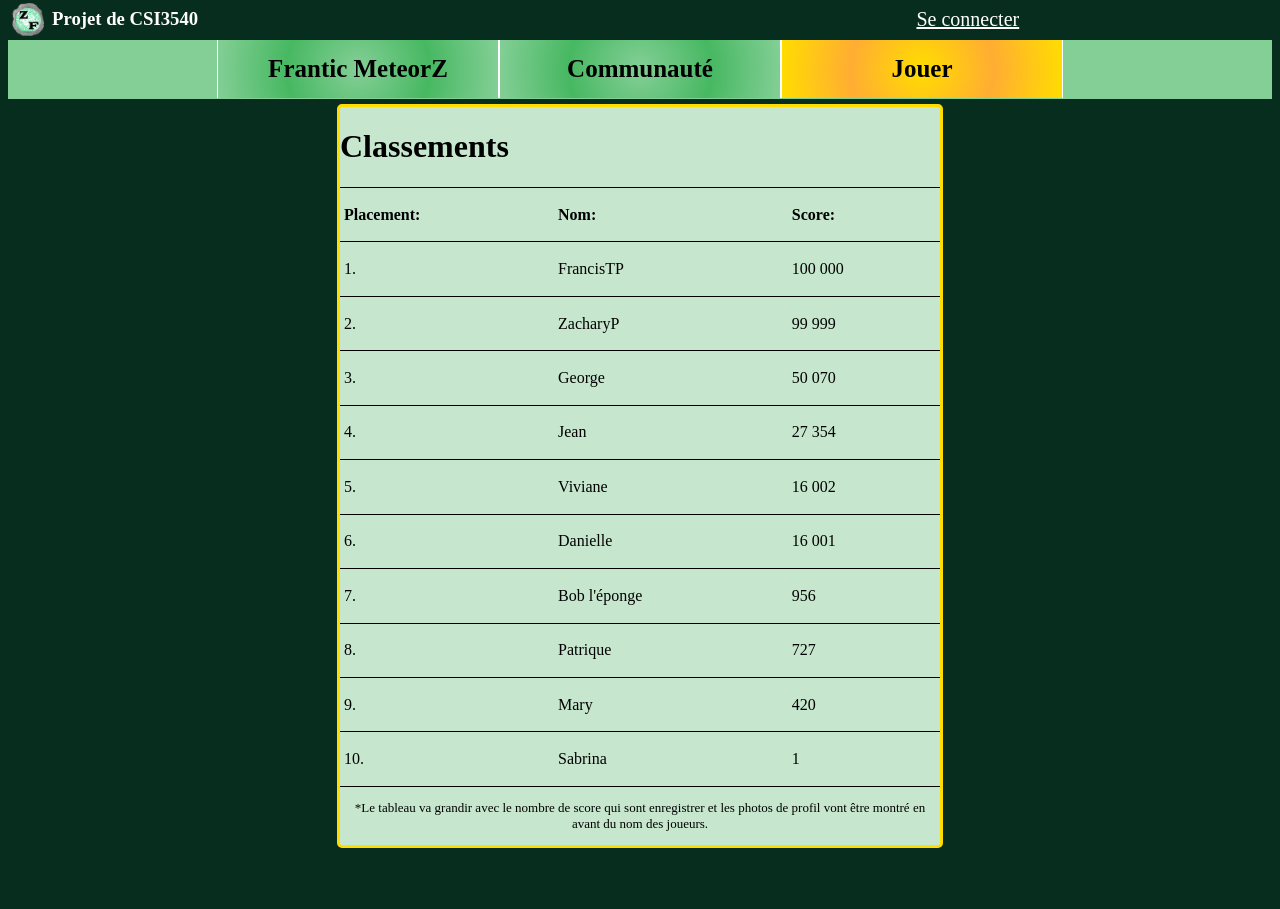
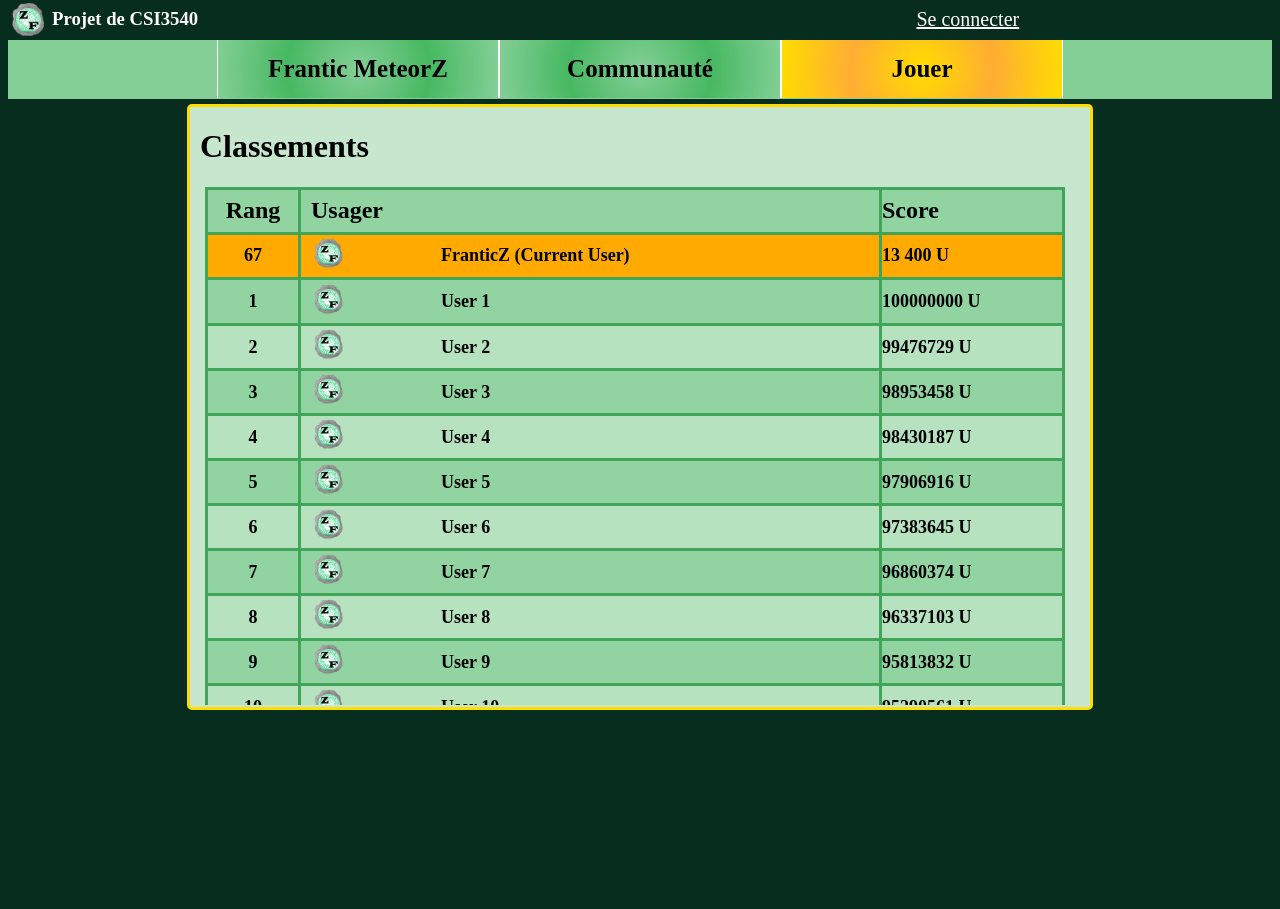
Before and after one commit to paquzach/CSI3540_Projet_ZP_FT, a PHP site: page /public/html/highscore.html in a window 1280 px wide. Shown: the top 909 px of the page. Run offline with PHP 8.4, Linux system fonts and the light colour scheme.

Commit message:
Changements sur la page highscore. Ajout de javascript pour la preparation de collecte de base de donnees

```diff
--- a/F&Z/public/css/style.css
+++ b/F&Z/public/css/style.css
@@ -61,6 +61,55 @@ body
 	-webkit-transition: margin-top 1s;
     transition: margin-top 1s;
 }
+
+.highscoresTable{
+	width: 860px;
+	height: auto;
+	background-color: #91d4a1;
+	border:3px solid #40a558;
+	border-collapse: collapse;
+	margin: 0px 15px 0px 15px;
+}
+
+.highscoresTable tr {
+	height: 45px;
+	padding: 0px 0px 0px 0px;
+	border-bottom: 3px solid  #40a558;
+}
+
+.highscoresTable th{
+	border:3px solid  #40a558;
+	text-align: left;
+	font-size: 24px;
+	padding: 0px 0px 0px 0px;
+}
+
+.highscoresTable td{
+	font-size: 18px;
+	font-weight: bold;
+	padding: 0px 0px 0px 0px;
+}
+
+#highscoreBody tr td:nth-child(1), #highscoreFirstBody tr td:nth-child(1){
+	width: 90px;
+	text-align: center;
+}
+#highscoreBody tr td:nth-child(2), #highscoreFirstBody tr td:nth-child(2){
+	width: 50px;
+	padding-left: 10px;
+	border-left:3px solid #40a558;
+}
+#highscoreBody tr td:nth-child(3), #highscoreFirstBody tr td:nth-child(3){
+	padding-left: 80px;
+	border-right:3px solid #40a558;
+}
+#highscoreBody tr td:nth-child(4), #highscoreFirstBody tr td:nth-child(4){
+	width: 180px;
+}
+.highscoresTable > tbody tr:nth-of-type(even) {
+   background-color:#b6e2c0;
+}
+
 
 .communityBox:hover > .communityHeader{
 	margin-top:10px;
@@ -300,6 +349,7 @@ li.dropdown {
 .dropdown-content {
     display: none;
     position: absolute;
+    top:98px;
     background-color: #84cf96;
     background: -webkit-radial-gradient(circle, #47b862, #84cf96, #47b862);
   	background: -o-radial-gradient(circle, #47b862, #84cf96, #47b862);
--- a/F&Z/public/html/highscore.html
+++ b/F&Z/public/html/highscore.html
@@ -4,7 +4,7 @@
 	<title>Classements</title>
 	<link rel="stylesheet" type="text/css" href="../css/style.css">
 </head>
-<body>
+<body onload="loadTable();">
 
 <div style="width: 100%; height: 40px; margin-top:-8px;">
 	<img src="../pictures/logo.png" alt="Group Logo" height="40" width="40">
@@ -27,70 +27,40 @@
 </div>
 </ul>
 
-<div class="siteBoxes" style="width: 600px; margin: 5px auto">
-	<h1>Classements</h1>
-	<table border="3" rules="rows" width="600" height = "600" cellpadding="4" cellspacing="3" style="border: 0px solid black;" >
-		<tbody>
+<div class="siteBoxes" style="width: 900px; height: 600px; margin: 5px auto;">
+	<h1 style="margin-left: 10px;">Classements</h1>
+	<table class="highscoresTable">
+		<thead>
 			<tr>
-			<td><strong>Placement:</strong></td>
-				<td><strong>Nom:</strong></td>
-				<td><strong>Score:</strong></td>
+				<th style="text-align: center;">Rang</th>
+				<th style="padding-left: 10px;" colspan="2">Usager</th>
+				<th>Score</th>
 			</tr>
-			<tr>
-				<td>1.</td>
-				<td>FrancisTP</td>
-				<td>100 000</td>
-			</tr>
-			<tr>
-				<td>2.</td>
-				<td>ZacharyP</td>
-				<td>99 999</td>
-			</tr>
-			<tr>
-				<td>3.</td>
-				<td>George</td>
-				<td>50 070</td>
-			</tr>
-			<tr>
-				<td>4.</td>
-				<td>Jean</td>
-				<td>27 354</td>
-			</tr>
-			<tr>
-				<td>5.</td>
-				<td>Viviane</td>
-				<td>16 002</td>
-			</tr>
-			<tr>
-				<td>6.</td>
-				<td>Danielle</td>
-				<td>16 001</td>
-			</tr>
-			<tr>
-				<td>7.</td>
-				<td>Bob l'&#233;ponge</td>
-				<td>956</td>
-			</tr>
-			<tr>
-				<td>8.</td>
-				<td>Patrique</td>
-				<td>727</td>
-			</tr>
-			<tr>
-				<td>9.</td>
-				<td>Mary</td>
-				<td>420</td>
-			</tr>
-			<tr>
-				<td>10.</td>
-				<td>Sabrina</td>
-				<td>1</td>
-			</tr>
+		</thead>
+		<tbody id="highscoreFirstBody">
 		</tbody>
 	</table>
+	<div style="height: 425px;; overflow-y: scroll; position: relative; ">
+		<table class="highscoresTable" style="border-top:none;">
+			<tbody id="highscoreBody" style="border-bottom: 10px solid #40a558;">
+			</tbody>
+		</table>
+	</div>
+</div>
 
-	<p style="text-align: center; font-size:small;">*Le tableau va grandir avec le nombre de score qui sont enregistrer et les photos de profil vont &ecirctre montr&eacute en avant du nom des joueurs.</p>
-</div>
+<script type="text/javascript">
+	function loadTable(){
+		var numUsers = 100;
+		var superScore = 100000000;
+		//Load current user data if it exists
+		document.querySelector("#highscoreFirstBody").innerHTML += "<tr style='background-color:#ffaa00;'><td>67</td><td><img src='../pictures/logo.png' alt='Group Logo' height='35' width='35'></td><td>FranticZ (Current User)</td><td>13 400 U</td></tr>";
+		//load all users and their scores
+		for (var i = 1; i <= numUsers; i++) {
+			document.querySelector("#highscoreBody").innerHTML += "<tr><td>" + i + "</td><td><img src='../pictures/logo.png' alt='Group Logo' height='35' width='35'></td><td>User " + i +"</td><td>" + superScore + " U</td></tr>";
+			superScore -= 523271;
+		}
+	}
+</script>
 
 </body>
 </html>
```
